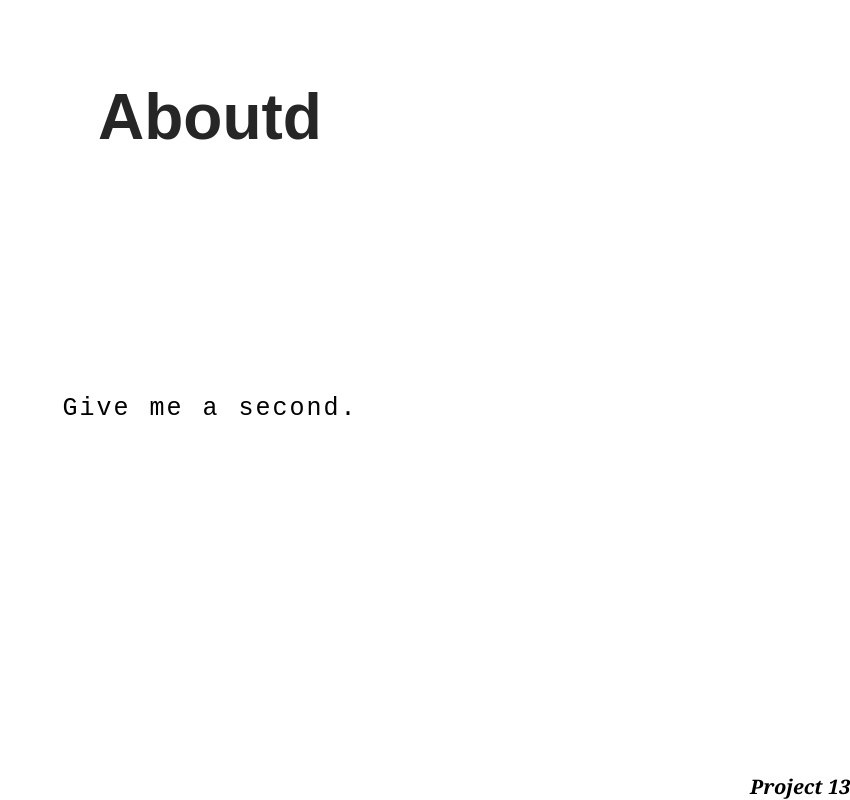
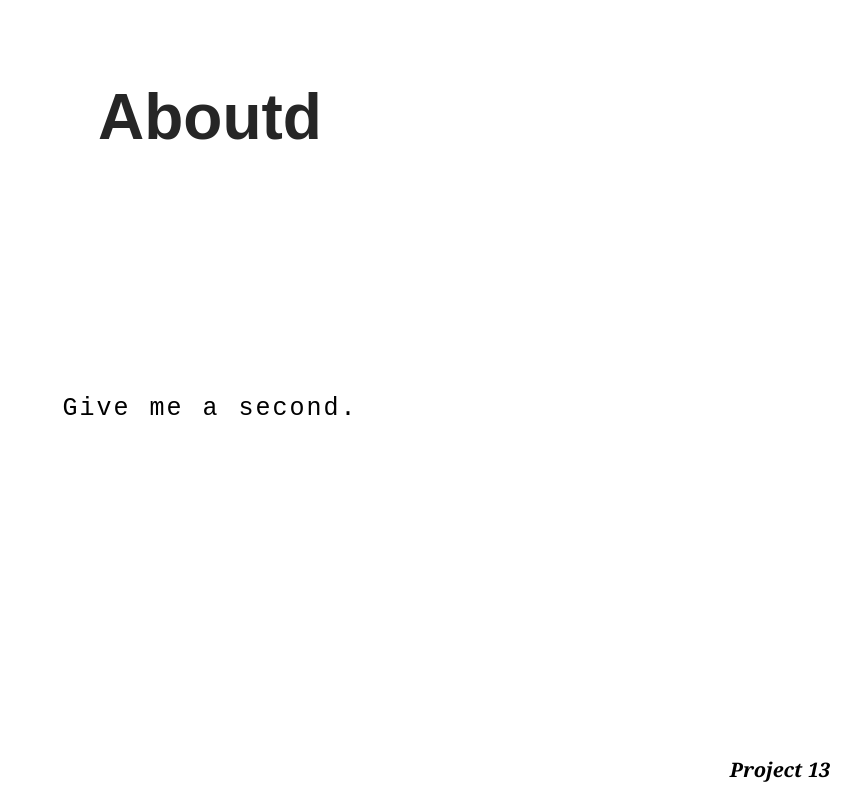
Before and after one commit to Song-s-k/Song.-s-k, a plain HTML site: page index.html in a window 1280 px wide. Shown: the part 800-1600 px from the top of the page, without its empty margins (430-1280 px from the left). Drawn offline with Linux system fonts and the light colour scheme.

Commit message:
Add files via upload

```diff
--- a/css/ssk.css
+++ b/css/ssk.css
@@ -129,17 +129,10 @@ body {
   .container section p13w {
     font: italic bold 1.5em/1em Georgia, serif ;
     font-size: 20px;
-    transform: translate(0, 70vh);
-    position: -webkit-sticky;
-    position: sticky;
-    left:3000px;
-    top: 2800px;
-    text-align: center;
-    width: 100%;
     color: black;
-    margin: 0;
-    transition: transform 2000ms;
-    transform-style: preserve-3d;
+    position:absolute;
+    bottom:20px;
+    right:20px;
   }
 
   .container section label {
```
